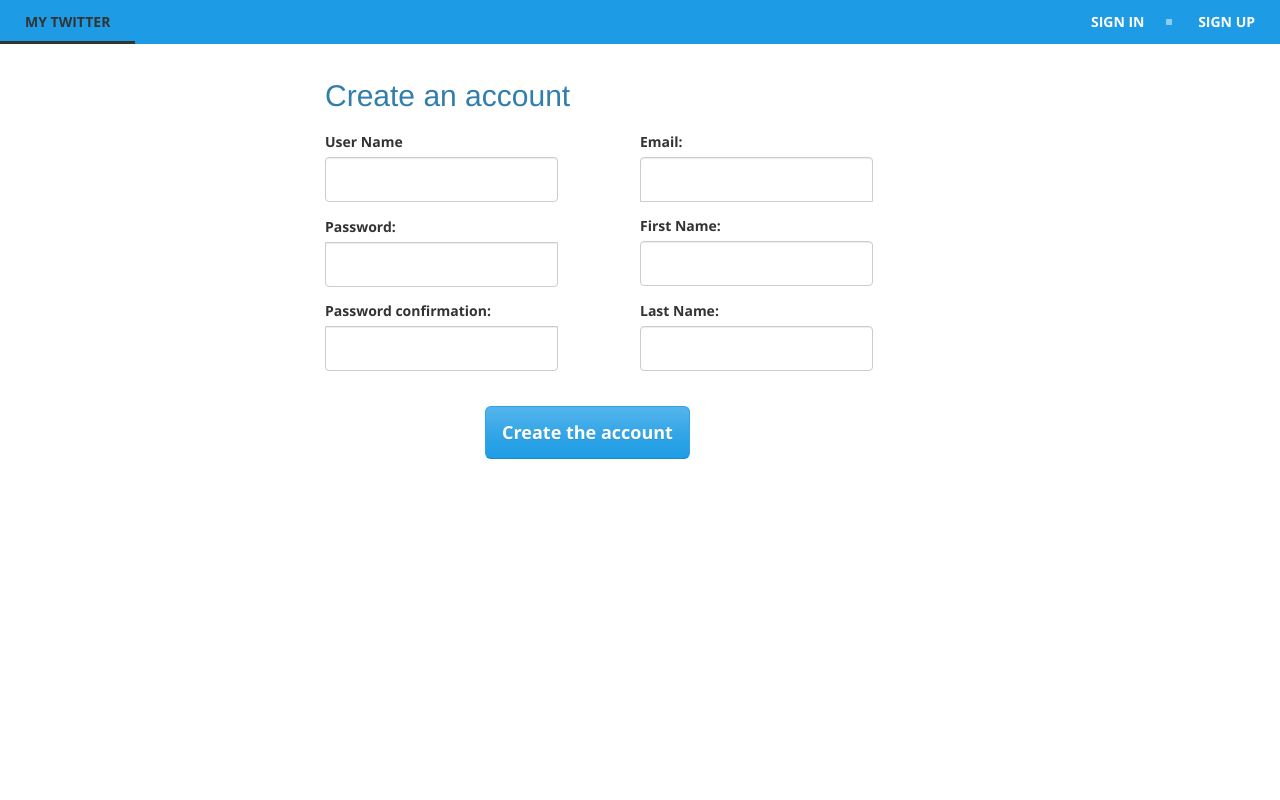
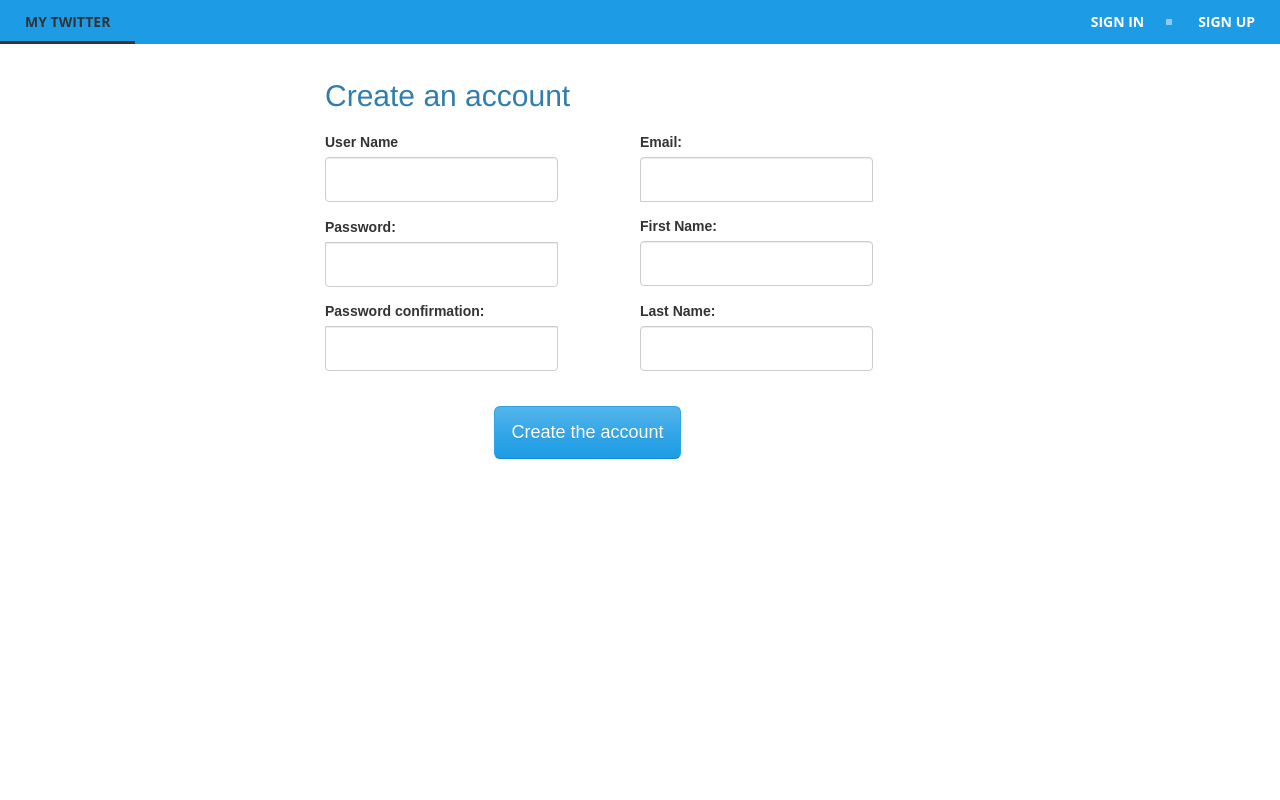
Before and after one commit to keeba/myTwitter, a Django app: page /register/ in a window 1280 px wide. Run offline with Django 3.2, Linux system fonts and the light colour scheme; some libraries are stand-ins or nearby versions.

Commit message:
Removed unused fonts, added session_serializer to settings.

```diff
--- a/myTwitter/settings.py
+++ b/myTwitter/settings.py
@@ -62,7 +62,7 @@ ROOT_URLCONF = 'myTwitter.urls'
 
 WSGI_APPLICATION = 'myTwitter.wsgi.application'
 
-
+SESSION_SERIALIZER='django.contrib.sessions.serializers.PickleSerializer'
 # Database
 # https://docs.djangoproject.com/en/1.7/ref/settings/#databases
 
--- a/static/css/font.css
+++ /dev/null
@@ -1,56 +0,0 @@
-/* cyrillic-ext */
-@font-face {
-  font-family: 'Open Sans';
-  font-style: normal;
-  font-weight: 700;
-  src: local('Open Sans Bold'), local('OpenSans-Bold'), url(static/fonts/k3k702ZOKiLJc3WVjuplzA7aC6SjiAOpAWOKfJDfVRY.woff2) format('woff2');
-  unicode-range: U+0460-052F, U+20B4, U+2DE0-2DFF, U+A640-A69F;
-}
-/* cyrillic */
-@font-face {
-  font-family: 'Open Sans';
-  font-style: normal;
-  font-weight: 700;
-  src: local('Open Sans Bold'), local('OpenSans-Bold'), url(static/fonts/k3k702ZOKiLJc3WVjuplzBdwxCXfZpKo5kWAx_74bHs.woff2) format('woff2');
-  unicode-range: U+0400-045F, U+0490-0491, U+04B0-04B1, U+2116;
-}
-/* greek-ext */
-@font-face {
-  font-family: 'Open Sans';
-  font-style: normal;
-  font-weight: 700;
-  src: local('Open Sans Bold'), local('OpenSans-Bold'), url(static/fonts/k3k702ZOKiLJc3WVjuplzJ6vnaPZw6nYDxM4SVEMFKg.woff2) format('woff2');
-  unicode-range: U+1F00-1FFF;
-}
-/* greek */
-@font-face {
-  font-family: 'Open Sans';
-  font-style: normal;
-  font-weight: 700;
-  src: local('Open Sans Bold'), local('OpenSans-Bold'), url(static/fonts/k3k702ZOKiLJc3WVjuplzPy1_HTwRwgtl1cPga3Fy3Y.woff2) format('woff2');
-  unicode-range: U+0370-03FF;
-}
-/* vietnamese */
-@font-face {
-  font-family: 'Open Sans';
-  font-style: normal;
-  font-weight: 700;
-  src: local('Open Sans Bold'), local('OpenSans-Bold'), url(static/fonts/k3k702ZOKiLJc3WVjuplzPgrLsWo7Jk1KvZser0olKY.woff2) format('woff2');
-  unicode-range: U+0102-0103, U+1EA0-1EF1, U+20AB;
-}
-/* latin-ext */
-@font-face {
-  font-family: 'Open Sans';
-  font-style: normal;
-  font-weight: 700;
-  src: local('Open Sans Bold'), local('OpenSans-Bold'), url(static/fonts/k3k702ZOKiLJc3WVjuplzIjoYw3YTyktCCer_ilOlhE.woff2) format('woff2');
-  unicode-range: U+0100-024F, U+1E00-1EFF, U+20A0-20AB, U+20AD-20CF, U+2C60-2C7F, U+A720-A7FF;
-}
-/* latin */
-@font-face {
-  font-family: 'Open Sans';
-  font-style: normal;
-  font-weight: 700;
-  src: local('Open Sans Bold'), local('OpenSans-Bold'), url(static/fonts/k3k702ZOKiLJc3WVjuplzBampu5_7CjHW5spxoeN3Vs.woff2) format('woff2');
-  unicode-range: U+0000-00FF, U+0131, U+0152-0153, U+02C6, U+02DA, U+02DC, U+2000-206F, U+2074, U+20AC, U+2212, U+2215, U+E0FF, U+EFFD, U+F000;
-}
--- a/static/css/tweet.css
+++ b/static/css/tweet.css
@@ -43,7 +43,7 @@
 
 body {
   width: 100%;
-  font-family: 'Open Sans', sans-serif;
+  font-family:sans-serif;
   color: #333;
   margin: 0;
 }
--- a/templates/base.html
+++ b/templates/base.html
@@ -2,7 +2,6 @@
 <html {% if request.user.is_authenticated or is_home_tab %}data-ng-app="tweetApp"{% endif %}>
   <head>
  	<link href="{% static "css/bootstrap.min.css" %}" rel="stylesheet">
-	<link href="{% static "css/font.css" %}" rel="stylesheet">
 	<link href="{% static "css/menu.css" %}" rel="stylesheet">
 	<link href="{% static "css/tweet.css" %}" rel="stylesheet">
 	<title>My Twitter</title>
```
Also changed, not shown: static/fonts/k3k702ZOKiLJc3WVjuplzA7aC6SjiAOpAWOKfJDfVRY.woff2 (deleted), static/fonts/k3k702ZOKiLJc3WVjuplzBampu5_7CjHW5spxoeN3Vs.woff2 (deleted), static/fonts/k3k702ZOKiLJc3WVjuplzBdwxCXfZpKo5kWAx_74bHs.woff2 (deleted), static/fonts/k3k702ZOKiLJc3WVjuplzIjoYw3YTyktCCer_ilOlhE.woff2 (deleted), static/fonts/k3k702ZOKiLJc3WVjuplzJ6vnaPZw6nYDxM4SVEMFKg.woff2 (deleted), static/fonts/k3k702ZOKiLJc3WVjuplzPgrLsWo7Jk1KvZser0olKY.woff2 (deleted), static/fonts/k3k702ZOKiLJc3WVjuplzPy1_HTwRwgtl1cPga3Fy3Y.woff2 (deleted).
